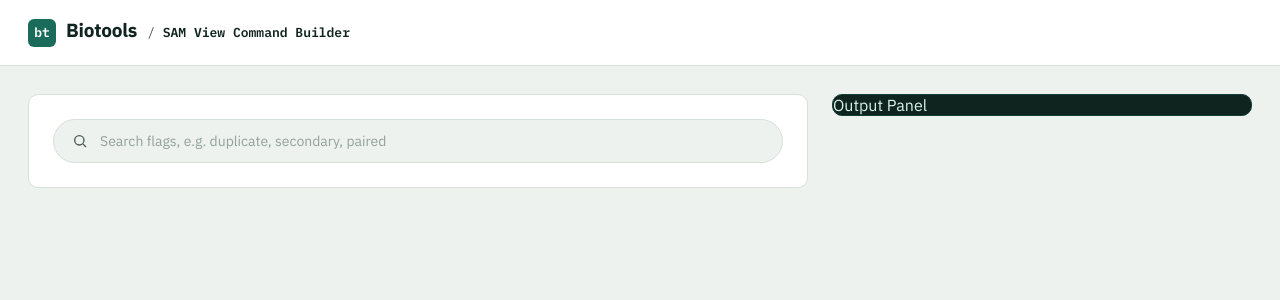
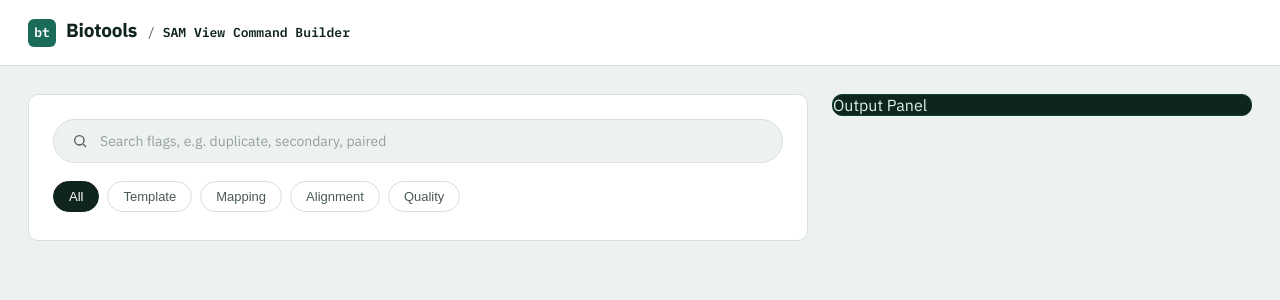
Before and after one commit to AishaEvering/BioTools, a React (Vite) app: page / in a window 1280 px wide. Shown: the top 300 px of the page. Built offline with nearby package versions, Linux system fonts and the light colour scheme.

Commit message:
implemented the category filter

```diff
--- /dev/null
+++ b/src/ui/Flags/FlagCategoryFilter.css
@@ -0,0 +1,14 @@
+  .flag-category-filters{display:flex;gap:8px;margin:18px 0 4px;flex-wrap:wrap;}
+  .category-button{
+    border:1px solid var(--line);
+    background:var(--paper);
+    padding:7px 15px;
+    border-radius:999px;
+    font-size:13px;
+    font-weight:500;
+    cursor:pointer;
+    color:var(--ink-soft);
+    transition:all .15s ease;
+  }
+  .category-button:hover{border-color:var(--teal);color:var(--teal);}
+  .category-button.active{background:var(--ink);border-color:var(--ink);color:#fff;}
--- /dev/null
+++ b/src/ui/Flags/FlagCategoryFilter.tsx
@@ -0,0 +1,31 @@
+import "./FlagCategoryFilter.css";
+
+interface FlagCategoryFilterProps {
+  readonly categories: readonly string[];
+  readonly selectedCategory: string;
+  readonly onChange: (category: string) => void;
+}
+
+export default function FlagCategoryFilter({
+  categories,
+  selectedCategory,
+  onChange,
+}: FlagCategoryFilterProps) {
+  return (
+    <div className="flag-category-filters">
+      {categories.map((category) => (
+        <button
+          key={category}
+          className={
+            selectedCategory === category
+              ? "category-button active"
+              : "category-button"
+          }
+          onClick={() => onChange(category)}
+        >
+          {category}
+        </button>
+      ))}
+    </div>
+  );
+}
--- a/src/ui/Flags/FlagSearch.tsx
+++ b/src/ui/Flags/FlagSearch.tsx
@@ -1,4 +1,3 @@
-import React from "react";
 import "./FlagSearch.css";
 
 interface FlagSearchProps {
@@ -9,7 +8,7 @@ interface FlagSearchProps {
 export default function FlagSearch({ value, onChange }: FlagSearchProps) {
   return (
     <div className="search">
-      <svg viewBox="0 0 24 24" fill="none" stroke-width="2">
+      <svg viewBox="0 0 24 24" fill="none" strokeWidth="2">
         <circle cx="11" cy="11" r="7" />
         <path d="M21 21l-4.3-4.3" />
       </svg>
--- a/src/ui/layout/BuilderPanel/BuilderPanel.tsx
+++ b/src/ui/layout/BuilderPanel/BuilderPanel.tsx
@@ -2,28 +2,38 @@ import React, { useState } from "react";
 import "./BuilderPanel.css";
 import FlagSearch from "../../Flags/FlagSearch";
 import { SamFlagCatalog } from "../../../domain/services/samFlags/SamFlagCatalog";
+import FlagCategoryFilter from "../../Flags/FlagCategoryFilter";
 
 const samFlagCatalog = new SamFlagCatalog();
 
 export default function BuilderPanel() {
   const [searchText, setSearchText] = useState("");
+  const [selectedCategory, setSelectedCategory] = useState("All");
 
   const flags = samFlagCatalog.getAll();
 
   const normalizedSearch = searchText.trim().toLowerCase();
 
+  const categories = [
+    "All",
+    ...Array.from(new Set(flags.map((flag) => flag.category))),
+  ];
+
   const filteredFlags = flags.filter((flag) => {
-    if (!normalizedSearch) {
-      return true;
-    }
+    const matchedSearch =
+      !normalizedSearch ||
+      [
+        flag.name,
+        flag.description,
+        flag.category,
+        flag.hex,
+        flag.value.toString(),
+      ].some((value) => value.toLowerCase().includes(normalizedSearch));
 
-    return [
-      flag.name,
-      flag.description,
-      flag.category,
-      flag.hex,
-      flag.value.toString(),
-    ].some((value) => value.toLowerCase().includes(normalizedSearch));
+    const matchesCategory =
+      selectedCategory === "All" || flag.category === selectedCategory;
+
+    return matchedSearch && matchesCategory;
   });
 
   console.log(filteredFlags);
@@ -31,6 +41,11 @@ export default function BuilderPanel() {
   return (
     <div className="builder">
       <FlagSearch value={searchText} onChange={setSearchText} />
+      <FlagCategoryFilter
+        categories={categories}
+        selectedCategory={selectedCategory}
+        onChange={setSelectedCategory}
+      />
     </div>
   );
 }
```
